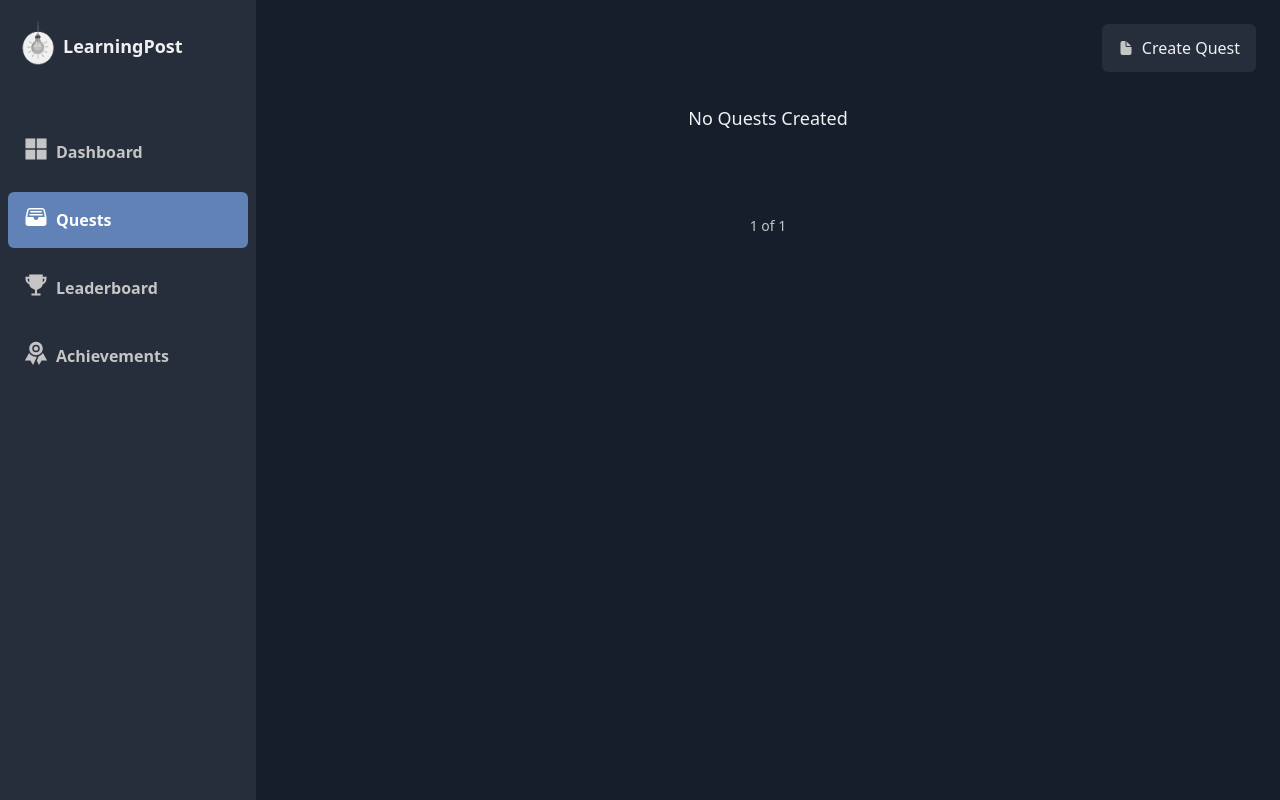
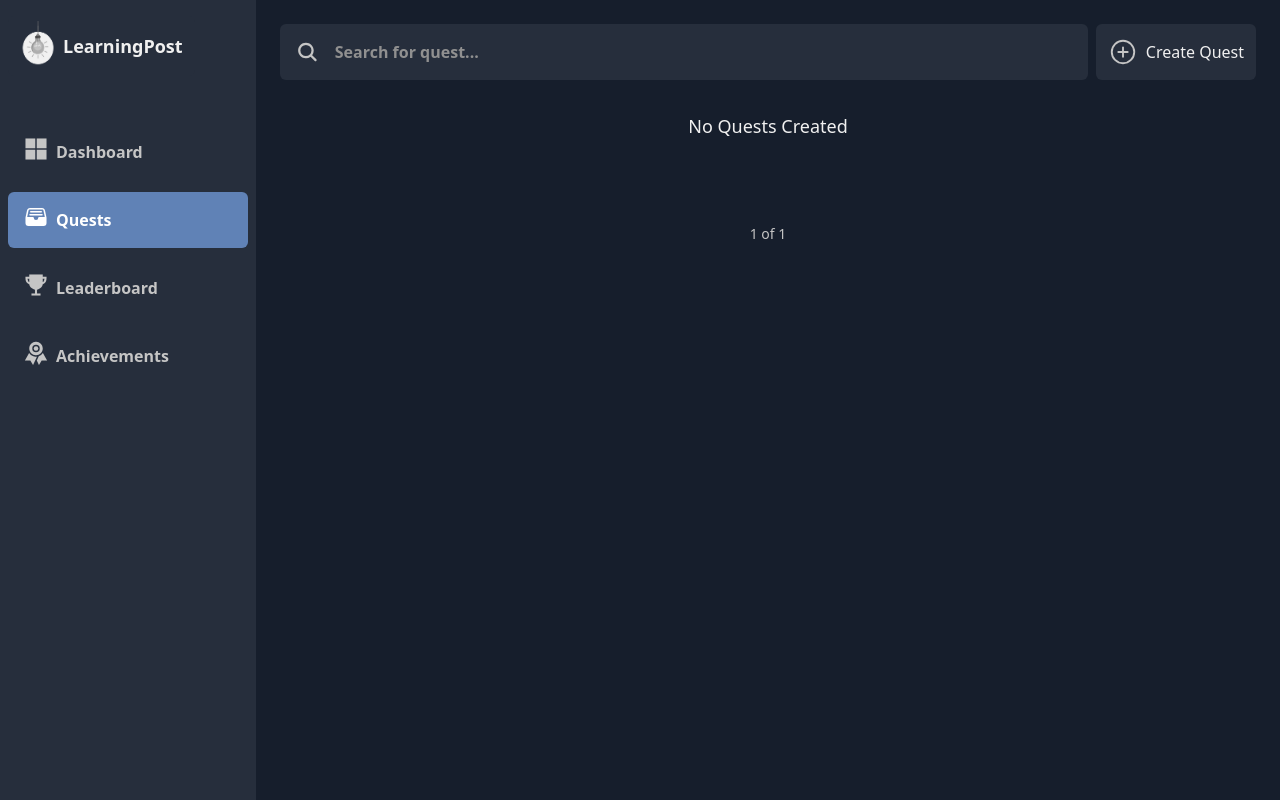
Before and after one commit to D3mzy-108/LearningPostAPI, a Django app: page /portal/admin/quests/ in a window 1280 px wide. Run offline with Django 4.2, Linux system fonts and the light colour scheme; the visitor is signed in with stand-in values (Sample User, id 1); data that the repository does not hold is empty.

Commit message:
Added about to quest, and search feature to admin

```diff
--- a/admin_app/models.py
+++ b/admin_app/models.py
@@ -11,6 +11,7 @@ class Quest(models.Model):
     title = models.CharField(max_length=100)
     grade = models.CharField(max_length=100)
     time = models.IntegerField(verbose_name='Time per Question')
+    about = models.TextField(blank=True, null=True)
     instructions = models.TextField(blank=True, null=True)
     quest_type = models.CharField(max_length=100, choices=quest_types)
     bookmarked = models.ManyToManyField(User, blank=True, null=True)
--- a/admin_app/templates/admin_app/quests.html
+++ b/admin_app/templates/admin_app/quests.html
@@ -1,10 +1,18 @@
 {% extends 'admin.html' %}
 {% load static %}
 {% block screen %}
-<div class="w-fit ml-auto">
-    <a href="{% url 'create_quest' %}" class="py-3 px-4 flex items-center gap-2 bg-[var(--bg2)] rounded-md">
-        <ion-icon name="document" class="text-[var(--fg2)]"></ion-icon>
-        <span class="text-[var(--fg)]">Create Quest</span>
+<div class="w-full flex gap-2 mb-6">
+    <form action="" method="get" class="w-full flex-1">
+        <div class="flex items-center gap-4 pl-4 p-1 rounded-md bg-[var(--bg2)]">
+            <ion-icon class="text-2xl text-[var(--fg2)]" name="search"></ion-icon>
+            <input type="search" name="search_quest" id="search_quest" placeholder="Search for quest..."
+                value="{{search_val}}"
+                class="w-full py-3 pr-4 pl-0 bg-transparent border-none outline-none text-[var(--fg)] placeholder:text-[var(--lightgray)] font-semibold">
+        </div>
+    </form>
+    <a href="{% url 'create_quest' %}" class="w-fit py-2 px-3 flex items-center gap-2 bg-[var(--bg2)] rounded-md">
+        <ion-icon name="add-circle-outline" class="text-[var(--fg2)] text-3xl"></ion-icon>
+        <span class="text-[var(--fg)] max-md:hidden">Create Quest</span>
     </a>
 </div>
 
@@ -12,10 +20,10 @@
 <div class="text-center text-[var(--fg)] text-lg font-medium mt-8">No Quests Created</div>
 {% endif %}
 
-<div class="w-full mt-3 md:mt-6 grid grid-cols-2 md:grid-cols-3 lg:grid-cols-6 gap-3">
+<div class="w-full mt-3 md:mt-6 grid grid-cols-2 md:grid-cols-3 lg:grid-cols-6 gap-4">
     {% for quest in quests %}
     <div class="w-full relative">
-        <img src="{{quest.cover.url}}" alt="" class="w-full aspect-square rounded-md bg-[var(--bg2)]">
+        <img src="{{quest.cover.url}}" alt="" class="w-full aspect-square bg-[var(--bg2)]">
         <div class="w-full py-3">
             <div class="flex items-center">
                 <div class="flex-1 truncate">
@@ -26,13 +34,13 @@
                     <span>{{quest.bookmarked.count}}</span>
                 </div>
             </div>
-            <div class="flex flex-col mt-0 text-[12px] text-[var(--fg2)] truncate">
+            <div class="flex flex-col gap-1 mt-1 text-[12px] text-[var(--fg2)] truncate">
                 <span>{{quest.questions.count}} Questions</span>
                 <span>{{quest.grade}} Grade</span>
             </div>
         </div>
 
-        <div class="absolute top-0 right-0 p-1 w-fit flex flex-col gap-3">
+        <div class="absolute top-0 right-0 z-20 p-1 w-fit flex flex-col gap-3">
             <button
                 onclick="confirm('Are you sure you want to delete {{quest.title}}') ? window.location.replace(`{% url 'delete_quest' pk=quest.pk %}`) : null"
                 class="w-fit px-2 aspect-square grid place-items-center rounded-full bg-red-500/50 text-[#FFFFFF]"
@@ -44,12 +52,10 @@
                 title="Edit Quest">
                 <ion-icon name="create" class="pointer-events-none"></ion-icon>
             </a>
-            <a href="{% url 'view_questions' pk=quest.pk %}"
-                class="w-fit px-2 aspect-square grid place-items-center rounded-full bg-[#00000040] text-[var(--fg)]"
-                title="View Questions">
-                <ion-icon name="document-text" class="pointer-events-none"></ion-icon>
-            </a>
         </div>
+        <a href="{% url 'view_questions' pk=quest.pk %}" class="w-full h-full absolute top-0 left-0 z-10"
+            title="View Questions">
+        </a>
     </div>
     {% endfor %}
 </div>
--- a/admin_app/views.py
+++ b/admin_app/views.py
@@ -7,7 +7,13 @@ from django.core.paginator import Paginator
 
 @login_required
 def quests(request):
-    quests = Quest.objects.all().order_by('-id')
+    search = request.GET.get('search_quest')
+    search_val = ''
+    if search is not None:
+        search_val = search
+        quests = Quest.objects.filter(title__icontains=search).order_by('-id')
+    else:
+        quests = Quest.objects.all().order_by('-id')
     paginator = Paginator(quests, 30)
     page = request.GET.get('page')
     if page == None:
@@ -18,6 +24,7 @@ def quests(request):
         'quests': displayed_quests,
         'paginator': displayed_quests,
         'page': page,
+        'search_val': search_val,
     }
     return render(request, 'admin_app/quests.html', context)
 
@@ -32,6 +39,7 @@ def create_quest(request):
             return redirect('create_quest')
         grade = request.POST['grade']
         time = request.POST['time']
+        about = request.POST['about']
         instructions = request.POST['instructions']
         quest_type = request.POST['quest_type']
 
@@ -40,6 +48,7 @@ def create_quest(request):
         instance.cover = cover
         instance.grade = grade
         instance.time = time
+        instance.about = about
         instance.instructions = instructions
         instance.quest_type = quest_type
         instance.save()
@@ -58,6 +67,7 @@ def edit_quest(request, pk):
             instance.cover = cover
         instance.grade = request.POST['grade']
         instance.time = request.POST['time']
+        instance.about = request.POST['about']
         instance.instructions = request.POST['instructions']
         instance.quest_type = request.POST['quest_type']
         instance.save()
@@ -78,7 +88,14 @@ def delete_quest(request, pk):
 @login_required
 def view_questions(request, pk):
     quest = get_object_or_404(Quest, pk=pk)
-    questions = quest.questions.all().order_by('-id')
+    search = request.GET.get('search_questions')
+    search_val = ''
+    if search is not None:
+        questions = quest.questions.all().filter(
+            question__icontains=search).order_by('-id')
+        search_val = search
+    else:
+        questions = quest.questions.all().order_by('-id')
     paginator = Paginator(questions, 30)
     page = request.GET.get('page')
     if page == None:
@@ -89,6 +106,7 @@ def view_questions(request, pk):
         'questions': displayed_questsions,
         'paginator': displayed_questsions,
         'page': page,
+        'search_val': search_val,
     }
     return render(request, 'admin_app/quest_questions.html', context)
 
--- a/endpoints/views.py
+++ b/endpoints/views.py
@@ -92,6 +92,7 @@ def quests(request, username):
             'title': quest.title,
             'grade': quest.grade,
             'time': quest.time,
+            'about': quest.about,
             'instructions': quest.instructions,
             'bookmarked': quest.bookmarked.filter(username=username).exists(),
             'question_count': quest.questions.count(),
```
Also changed, not shown: admin_app/templates/admin_app/quest_form.html (+7 -0 lines), admin_app/templates/admin_app/quest_questions.html (+14 -4 lines), admin_app/migrations/0005_quest_about.py (added).
